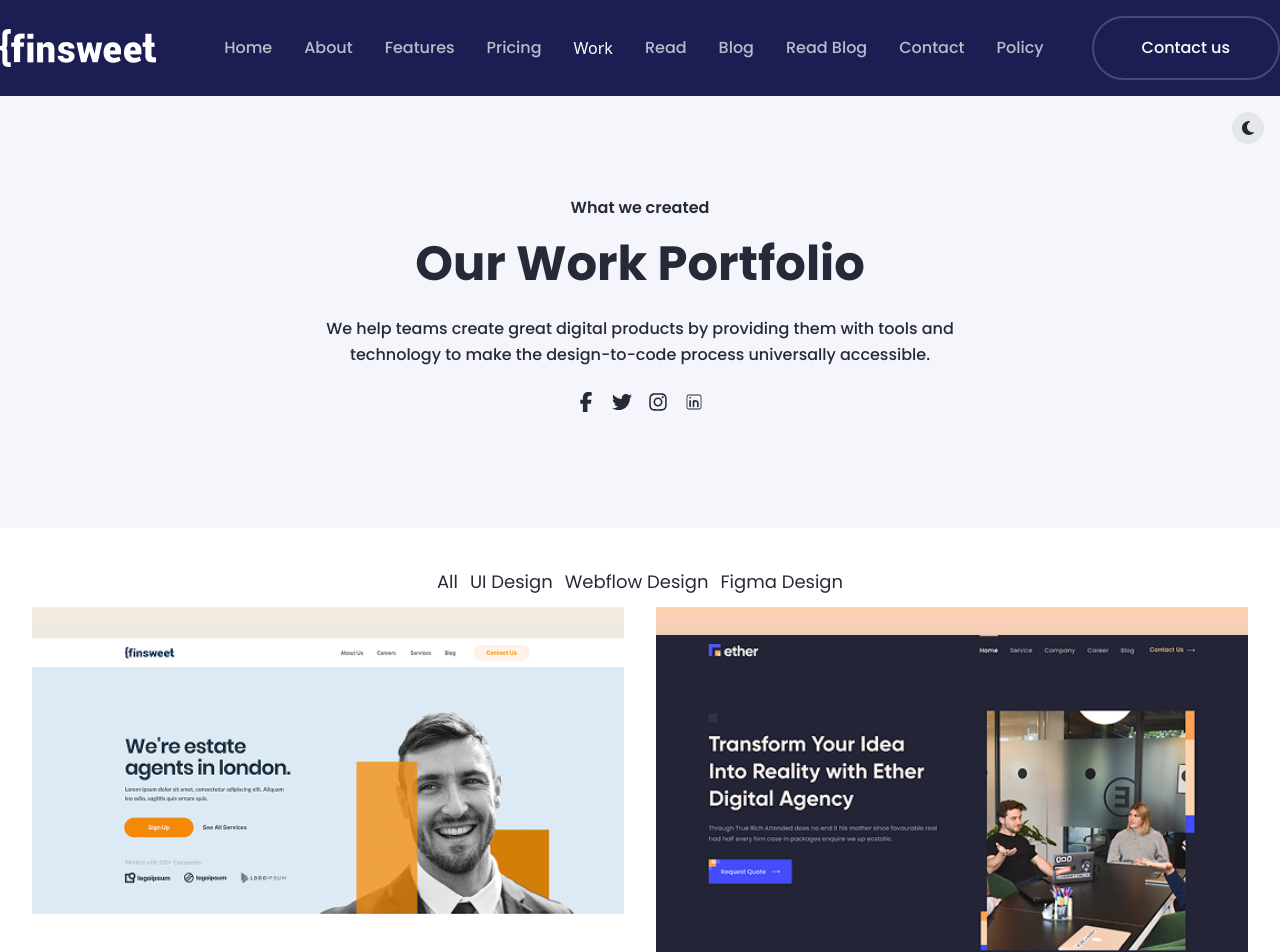
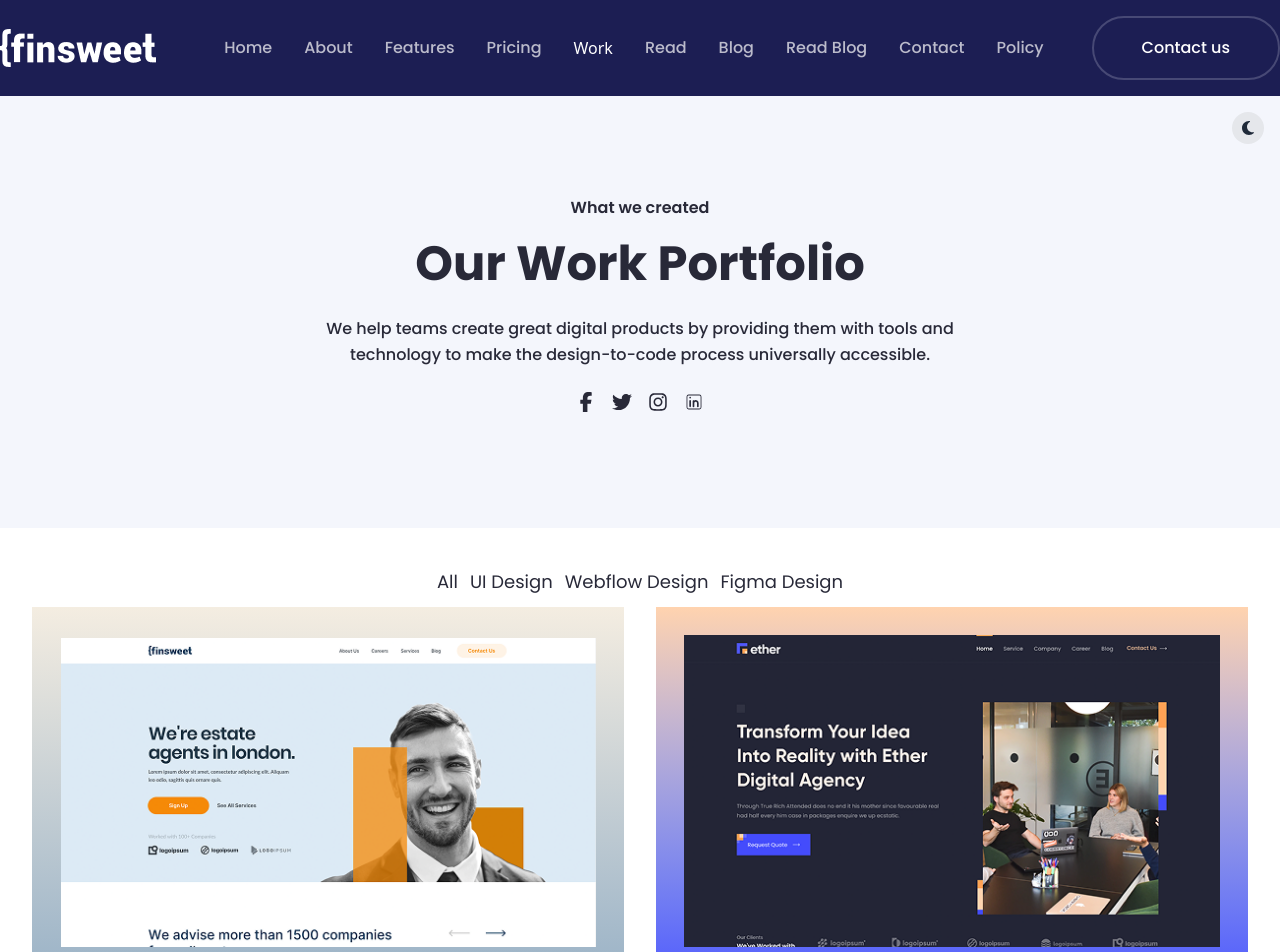
Before and after one commit to Sadat25/finsweet-p4, a React (Vite) app: page /work in a window 1280 px wide. Shown: the top 952 px of the page. Built offline with nearby package versions, Linux system fonts and the light colour scheme.

Commit message:
update template design

```diff
--- a/src/Components/Reusable/TemplateReusable.jsx
+++ b/src/Components/Reusable/TemplateReusable.jsx
@@ -9,7 +9,7 @@ const TemplateReusable = ({ image, bg, title }) => {
 
 
         <div className={bg} >
-                <img className='pt-7 mx-auto h-[380px] object-cover' src={image} alt={title} />
+                <img className='pt-7 mx-auto h-[340px] ' src={image} alt={title} />
             </div>
 
 
```
